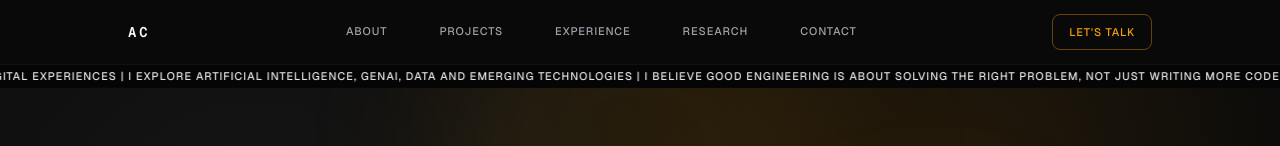
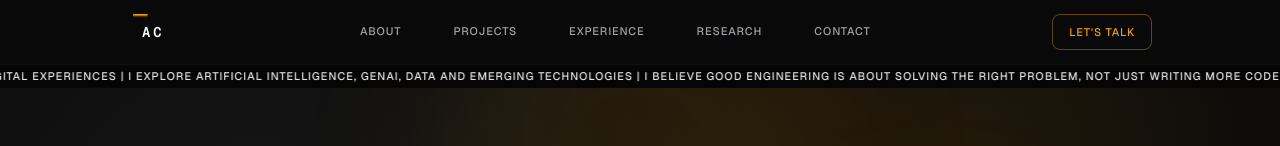
Before and after one commit to ajiteshchanna/AjiteshPortfolio, a Next.js app: page / in a window 1280 px wide. Shown: the top 146 px of the page. Built offline with nearby package versions, Linux system fonts and the light colour scheme; no server answers.

Commit message:
updating navbar

```diff
--- a/src/components/layout/Navbar.tsx
+++ b/src/components/layout/Navbar.tsx
@@ -19,6 +19,7 @@ export function Navbar() {
   const [isLogoHovered, setIsLogoHovered] = useState(false);
   const prefersReducedMotion      = useReducedMotion();
   const pathname                  = usePathname();
+  const isHome = pathname === "/";
 
   // Detect scroll position for background transition
   useEffect(() => {
@@ -48,7 +49,12 @@ export function Navbar() {
             onMouseLeave={() => setIsLogoHovered(false)}
             onFocus={() => setIsLogoHovered(true)}
             onBlur={() => setIsLogoHovered(false)}
-            className="font-mono text-sm font-semibold tracking-[0.2em] text-fg uppercase hover:text-accent transition-colors duration-200"
+            className={cn(
+              "relative inline-flex h-9 items-center rounded-lg px-3.5",
+              "bg-transparent font-mono text-sm font-semibold tracking-[0.2em] text-fg uppercase",
+              "transition-[color,background-color] duration-200 hover:text-accent",
+              "focus-visible:outline-none focus-visible:text-fg",
+            )}
             aria-label="Ajitesh Channa — home"
           >
             <motion.span
@@ -81,6 +87,18 @@ export function Navbar() {
             >
               AC
             </motion.span>
+
+            <SnakeBorderIndicator
+              mode="active"
+              visible={isHome}
+              reducedMotion={prefersReducedMotion}
+            />
+
+            <SnakeBorderIndicator
+              mode="hover"
+              visible={isLogoHovered && !isHome}
+              reducedMotion={prefersReducedMotion}
+            />
           </Link>
 
           {/* ── Desktop navigation ───────────────────────────── */}
```
